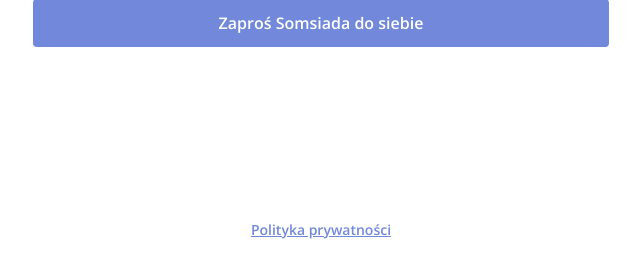
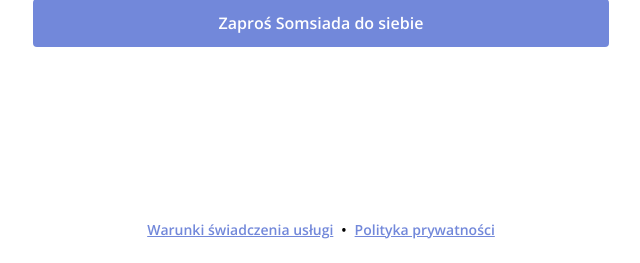
Before and after one commit to Twixes/somsiad, a Flask app: page / in a window 1280 px wide. Shown: the part 537-800 px from the top of the page, without its empty margins (319-959 px from the left). Run offline with Flask 2, Linux system fonts and the light colour scheme; data that the repository does not hold is empty.

Commit message:
Add T&C to homepage

```diff
--- a/web/app.py
+++ b/web/app.py
@@ -145,7 +145,7 @@ def index():
 def privacy_policy():
     return render_template(
         '_document.html',
-        title="Polityka prywatności • Somsiad",
+        title="Somsiad / Polityka prywatności",
         content=markdown.markdown(open('documents/polityka-prywatnosci.md').read()),
     )
 
@@ -154,6 +154,6 @@ def privacy_policy():
 def terms_of_service():
     return render_template(
         '_document.html',
-        title="Warunki świadczenia usługi • Somsiad",
+        title="Somsiad / Warunki świadczenia usługi",
         content=markdown.markdown(open('documents/warunki-swiadczenia-uslugi.md').read()),
     )
--- a/web/static/main.css
+++ b/web/static/main.css
@@ -182,6 +182,8 @@ a {
 }
 
 .legal {
+  display: flex;
+  gap: 0.5rem;
   position: absolute;
   bottom: 1.5rem;
   margin: 0 auto;
--- a/web/templates/index.html
+++ b/web/templates/index.html
@@ -40,10 +40,11 @@
 </div>
 <div class="legal">
   <a
+    href="/warunki-swiadczenia-uslugi"
+    class="legal__link"
+  >Warunki świadczenia usługi</a>•<a
     href="/polityka-prywatnosci"
     class="legal__link"
-  >
-    Polityka prywatności
-  </a>
+  >Polityka prywatności</a>
 </div>
 {% endblock %}
```
Also changed, not shown: web/documents/polityka-prywatnosci.md (+1 -1 lines).
